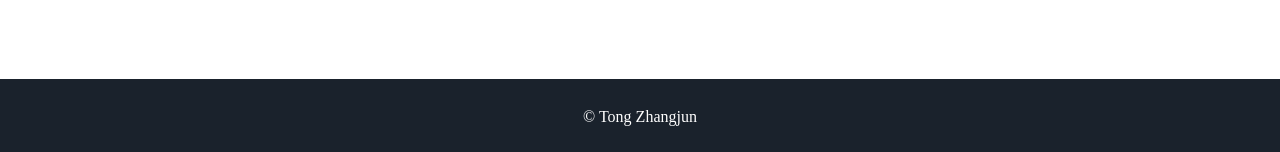
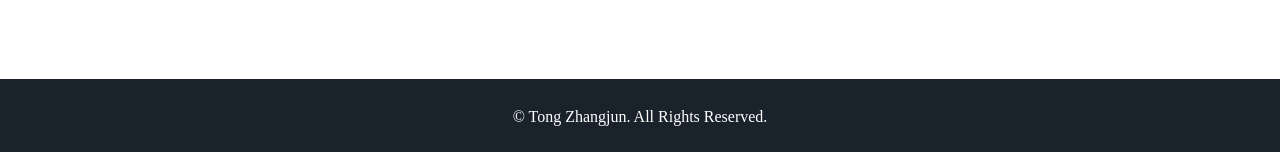
Before and after one commit to tongzhangjun/tongzhangjun.github.io, a Jekyll site: the page built from index.html, in a window 1280 px wide. Shown: the part 1566-1718 px from the top of the page. Built offline with Jekyll 4.4.1, drawn with Linux system fonts in a browser that asks for light colours; some web fonts are replaced.

Commit message:
Update footer.html

```diff
--- a/_includes/footer.html
+++ b/_includes/footer.html
@@ -1,6 +1,6 @@
 <footer class="footer">
     <!-- <p>&copy; {{ site.username }}</p> -->
-    <p>&copy; {{ site.username }}</p>
+    <p>© Tong Zhangjun. All Rights Reserved.</p>
 </footer>
 <script src="{{ '/assets/js/particles.min.js' | prepend: site.baseurl }}"></script>
 <script src="{{ '/assets/js/sweet-scroll.min.js' | prepend: site.baseurl }}"></script>
```
